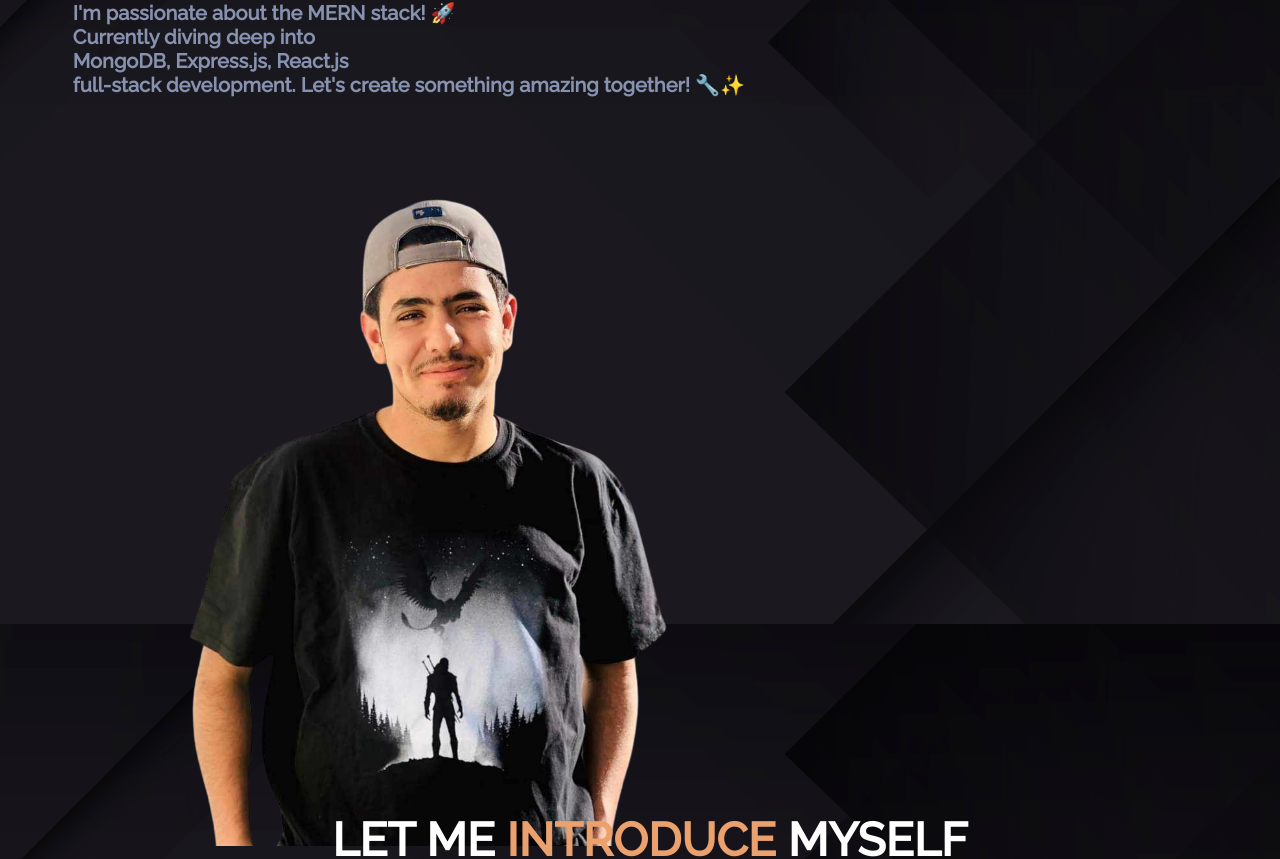
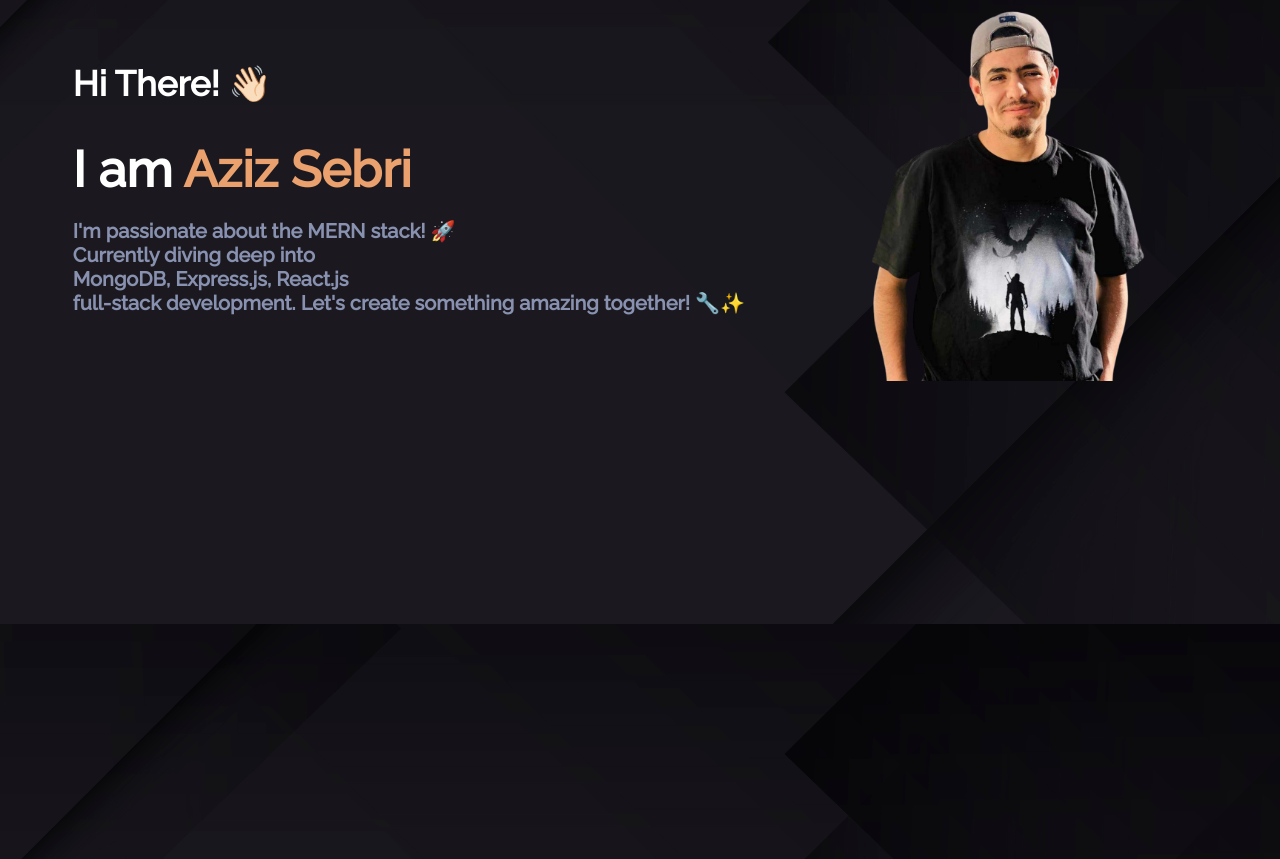
Before and after one commit to azizsebri3/My-Portfolio-, a React (Vite) app: page / in a window 1280 px wide. Shown: the part 229-1088 px from the top of the page. Built offline with nearby package versions, Linux system fonts and the light colour scheme.

Commit message:
update logo

```diff
--- a/src/components/About.jsx
+++ b/src/components/About.jsx
@@ -16,7 +16,7 @@ const About = forwardRef((props, ref) => {
     fontSize: "2.9em",
     color: "white",
     paddingBottom: "20px",
-    paddingTop : "200px"
+    paddingTop : "300px"
   };
 
   const sectionStyles = {
--- a/src/components/logo.jsx
+++ b/src/components/logo.jsx
@@ -8,12 +8,14 @@ const Logo = () => {
 
   const imageStyles = {
     width: "100%", // Make the image take up 100% of its container's width
-    maxWidth: "700px", // Limit the image size to a maximum of 400 pixels
+    maxWidth: "400px", // Limit the image size to a maximum of 400 pixels
     height: "auto", // Maintain aspect ratio while resizing
     display: "inline-block", // Allow the image to appear inline
     float: "right", // Float the image to the right
-    paddingRight: "10px", // Add some right margin for spacing
-  };
+    paddingRight: "10px",
+    paddingLeft : "60px"
+  }
+
 
   // Media query for screens with a width less than or equal to 765px
   const mediaQueryStyles = `
```
